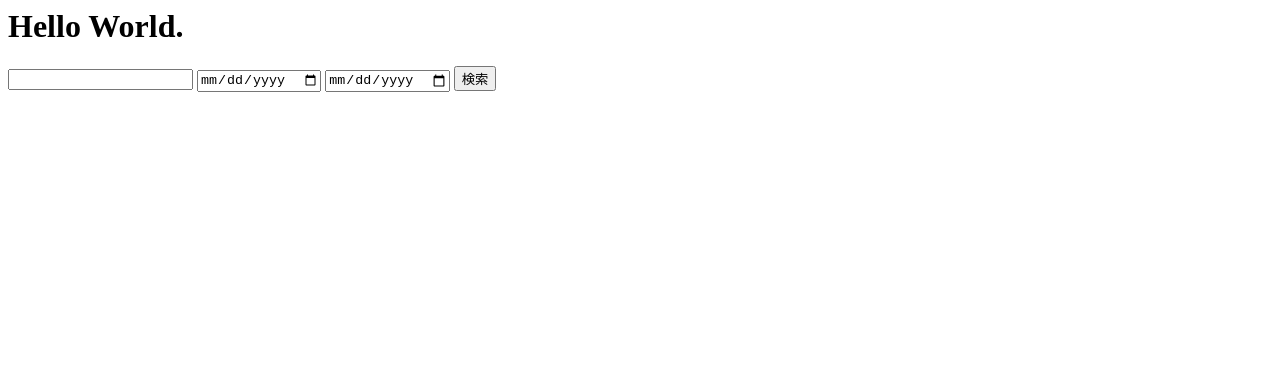
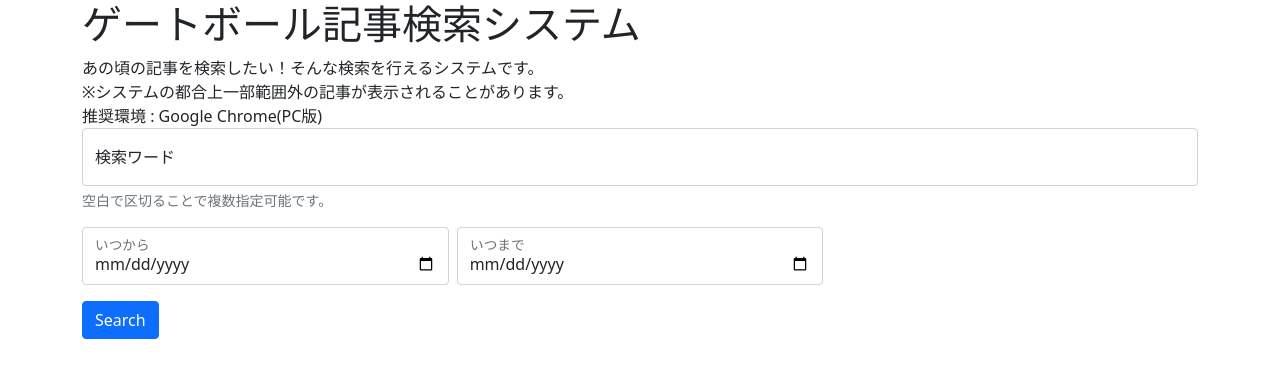
Before and after one commit to KakashiWhite/GB-Search, a plain HTML site: page index.html in a window 1280 px wide. Drawn offline with nearby package versions, Linux system fonts and the light colour scheme.

Commit message:
Update index.html

```diff
--- a/index.html
+++ b/index.html
@@ -1,10 +1,38 @@
-<h1>Hello World.</h1>
-<form>
-    <input>
-    <input type="date"></input>
-    <input type="date"></input>
-    <button>検索</button>
-</form>
-<script>
-
-</script>
+<head>
+    <meta charset="utf-8">
+    <title>ゲートボール記事検索システム</title>
+    <link href="https://cdn.jsdelivr.net/npm/bootstrap@5.0.2/dist/css/bootstrap.min.css" rel="stylesheet" integrity="sha384-EVSTQN3/azprG1Anm3QDgpJLIm9Nao0Yz1ztcQTwFspd3yD65VohhpuuCOmLASjC" crossorigin="anonymous">
+    <script src="https://code.jquery.com/jquery-3.5.1.min.js"></script>
+    <script src="main.js"></script>
+    <link rel="stylesheet" href="style.css">
+</head>
+    <body>
+        <div class="container">
+            <h1>ゲートボール記事検索システム</h1>
+            <div>あの頃の記事を検索したい！そんな検索を行えるシステムです。</div>
+            <div>※システムの都合上一部範囲外の記事が表示されることがあります。</div>
+            <div>推奨環境 : Google Chrome(PC版)</div>
+            <form>
+                <div class="form-floating mb-3">
+                    <input type="text" class="form-control" id="searchWords" placeholder="search-words">
+                    <label for="searchWords">検索ワード</label>
+                    <div id="searchWordsHelp" class="form-text">空白で区切ることで複数指定可能です。</div>
+                </div>
+                <div class="row g-2">
+                    <div class="col-4">
+                        <div class="form-floating mb-3">
+                            <input type="date" class="form-control" id="fromDatetime" placeholder="search-words">
+                            <label for="fromDatetime">いつから</label>
+                        </div>
+                    </div>
+                    <div class="col-4">
+                        <div class="form-floating">
+                            <input type="date" class="form-control" id="toDatetime" placeholder="search-words">
+                            <label for="toDatetime">いつまで</label>
+                        </div>
+                    </div>
+                </div>
+                <button id="searchButton" type="button" class="btn btn-primary">Search</button>
+            </form>
+        </div>
+    </body>
```
